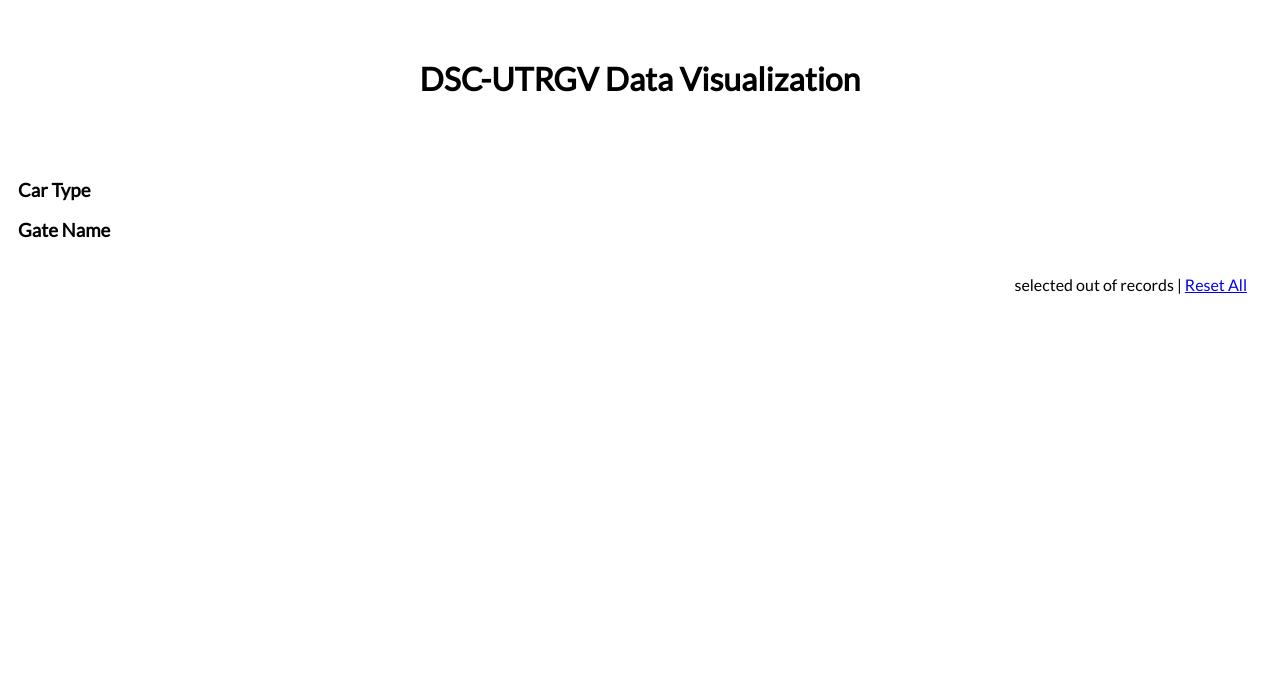
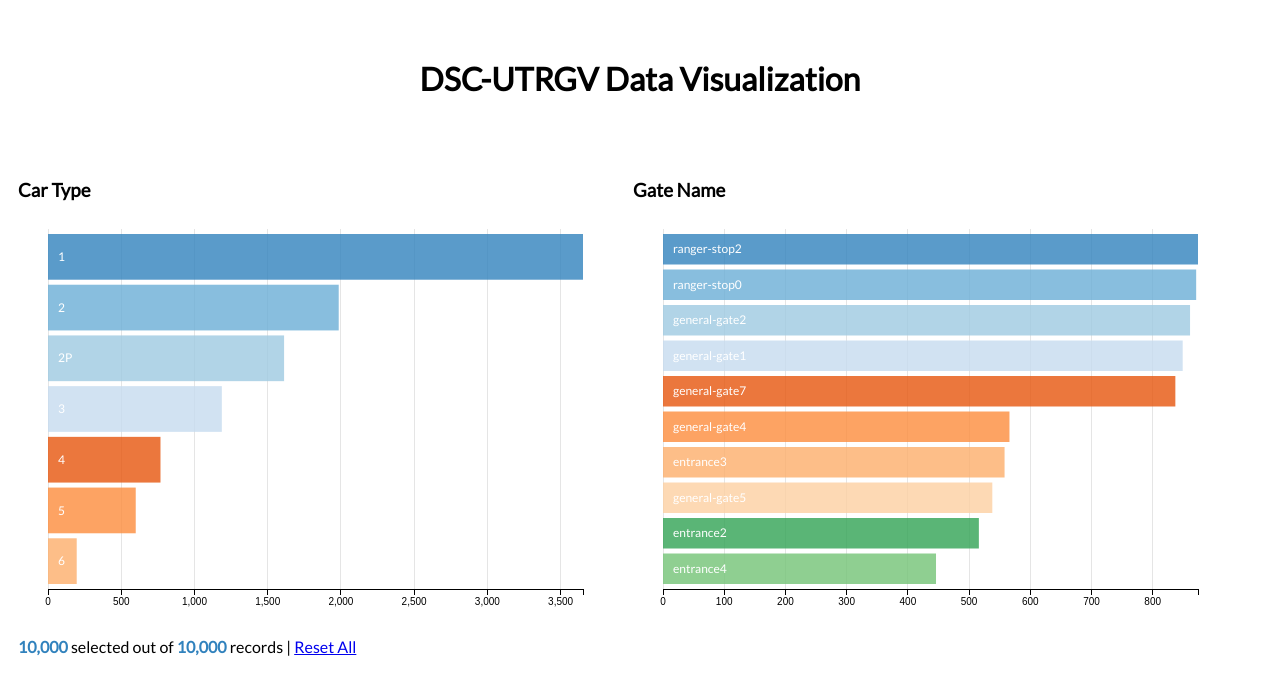
Before and after one commit to dsc-utrgv/data-visualization-workshop, a plain HTML site: page src/index.html in a window 1280 px wide. Drawn offline with Linux system fonts and the light colour scheme.

Commit message:
updated commit

```diff
--- a/src/index.html
+++ b/src/index.html
@@ -45,30 +45,64 @@
 		var h = Math.max(document.documentElement.clientHeight, window.innerHeight || 0) - 200
 
 		/* Declaring variable and assigning to our data source */
-		var url = "";
+		var url = "Lekagul_slice.csv";
 
 		/* Creating chart objects */
+		var carTypeChart = dc.rowChart("#carType"),
+			gateNameChart = dc.rowChart("#gateName"),
+			visCount = dc.dataCount(".dc-data-count"),
+			visTable = dc.dataTable(".dc-data-table");
 
 		/* d3 asynchronous call */
 		d3.csv(url, function (err, data) {
 			if (err) throw err;
 
 		/* Instantiating a new crossfilter with our data source */
-
-		/* Grouping all columns of our data */
+		var ndx = crossfilter(data);
+   		var all = ndx.groupAll();
 
 		/* Deciding what data we'd like to visualize by dimensions */
+		var carTypeDim = ndx.dimension(function (d) { return d["car-type"]; });
+		var gateNameDim = ndx.dimension(function (d) { return d["gate-name"]; });
+		var dateDim = ndx.dimension(function (d) { return d.Timestamp; });
+
 
 		/* Grouping our data dimensions */
+		var carTypeGroup = carTypeDim.group();
+		var gateNameGroup = gateNameDim.group();
+		var dateGroup = dateDim.group();
 
 		/* Setting chart one attributes */
+		carTypeChart
+			.height(h / 1.5)
+			.width(w / 2)
+			.dimension(carTypeDim)
+			.group(carTypeGroup)
+			.elasticX(true);
+
 
 		/* Setting chart two attributes */
+		gateNameChart
+			.height(h / 1.5)
+			.width(w / 2)
+			.dimension(gateNameDim)
+			.group(gateNameGroup)
+			.elasticX(true)
+			.data(function (group) { return group.top(10); });
+
+		visCount
+			.dimension(ndx)
+			.group(all);
+
+		visTable
+			.dimension(dateDim);
 
 
 		/* Rendering our charts */
 		dc.renderAll();
 
+		/* python3 -m http.server */
+
 		});
 	</script>
 </body>
```
